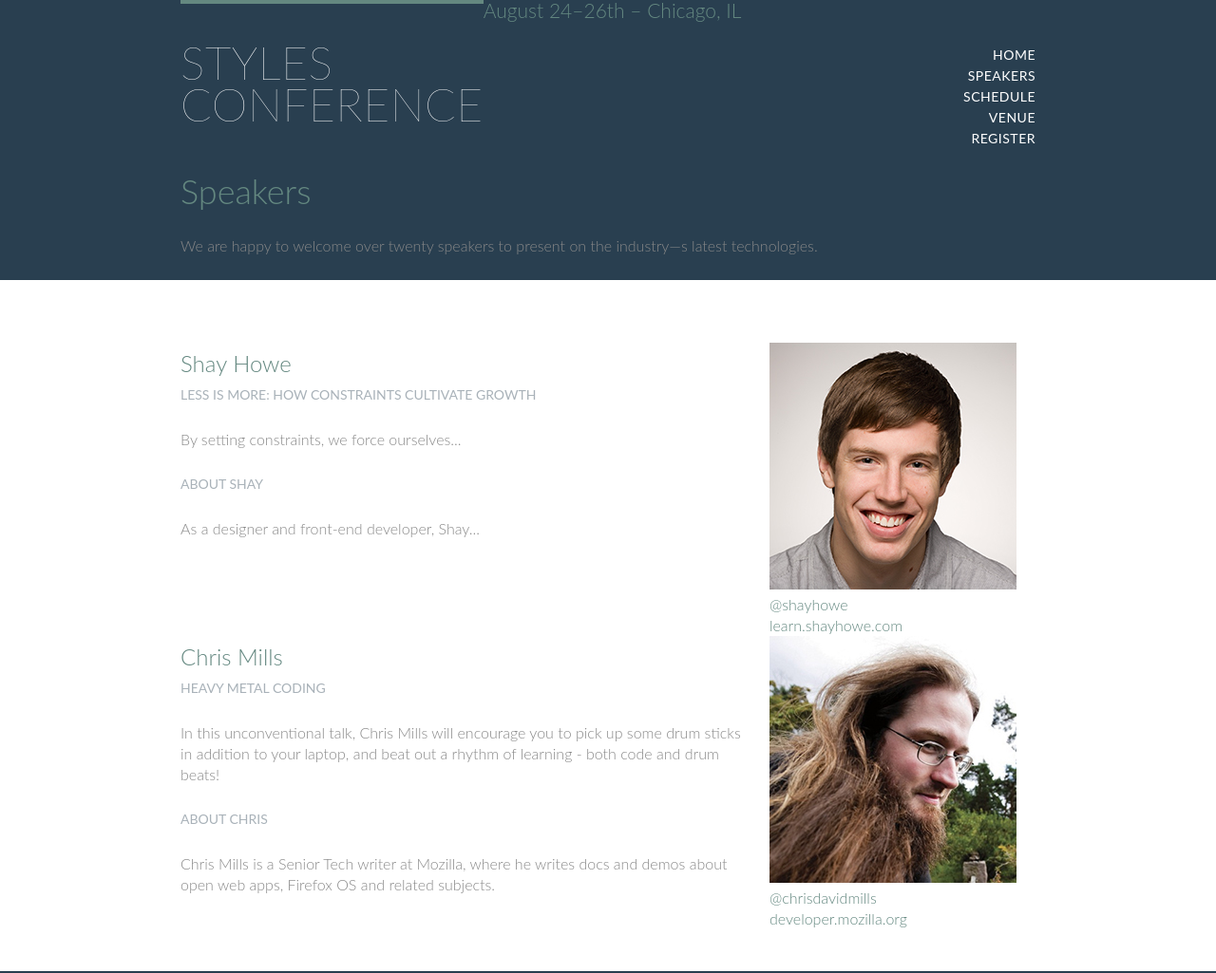
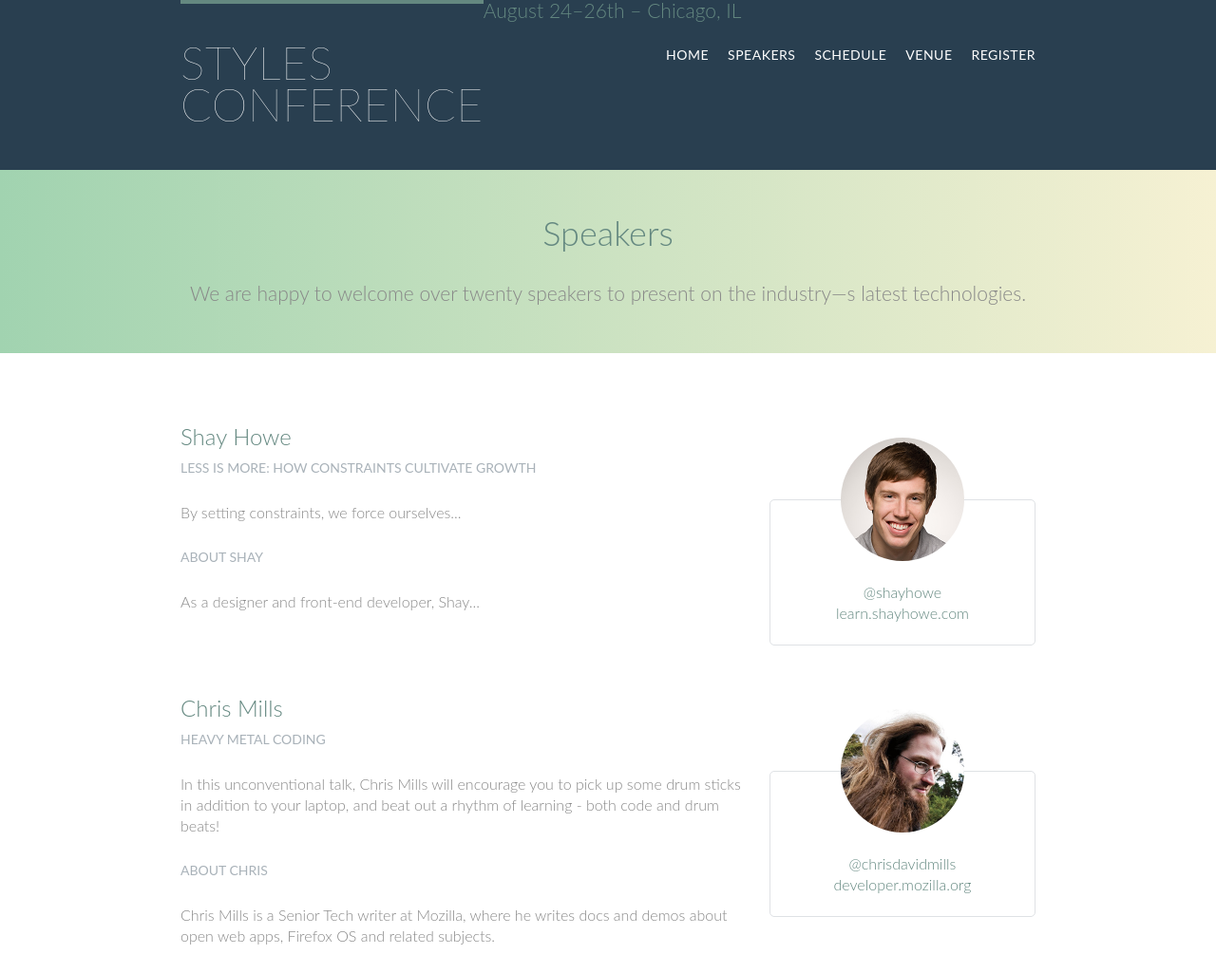
Before and after one commit to Pontebien/HTML-CSS-Course, a plain HTML site: page public_html/speakers.html in a window 1280 px wide. Shown: the top 1025 px of the page at 95% size. Drawn offline with Linux system fonts and the light colour scheme.

Commit message:
Updated styling for the media that I added to both the index.html, speakers.html and venue.html pages

```diff
--- a/public_html/assets/stylesheets/main.css
+++ b/public_html/assets/stylesheets/main.css
@@ -167,6 +167,16 @@ Primary Nav
     text-align: right;
 }
 
+.nav li {
+    display: inline-block;
+    margin: 0 10px;
+    vertical-align: top;
+}
+
+.nav li:last-child {
+    margin-right: 0;
+}
+
 /*
 Primary Footer
 */
@@ -251,6 +261,19 @@ cite, em {
 }
 
 /*
+Leads
+*/
+
+.lead {
+text-align: center;
+}
+
+.lead p {
+    font-size: 21px;
+    line-height: 33px;
+}
+
+/*
 Links
 */
 
@@ -291,8 +314,67 @@ p a {
 Rows
 */
 
+.row,
+.row-alt {
+    min-width: 960px;
+}
+
 .row {
     background: #fff;
-    min-width: 960px;
     padding: 66px 0 44px 0;
 }
+
+.row-alt {
+    background: #cbe2c1;
+    background: -webkit-linear-gradient(to right, #a1d3b0, #f6f1d3);
+    background: -moz-linear-gradient(to right, #a1d3b0, #f6f1d3);
+    background: linear-gradient(to right, #a1d3b0, #f6f1d3);
+    padding: 44px 0 22px 0;
+}
+
+.speaker-info {
+    border: 1px solid #dfe2e5;
+    border-radius: 5px;
+    margin-top: 88px;
+    padding-bottom: 22px;
+    text-align: center;
+}
+
+.speaker {
+    margin-bottom: 44px;
+}
+
+
+/*
+Images
+*/
+
+.teaser img {
+    border-radius: 5px;
+    display: block;
+    margin-bottom: 22px;
+    max-width: 100%;
+}
+
+.speaker-info img {
+    border-radius: 50%;
+    height: 130px;
+    margin: -66px 0 22px 0;
+    vertical-align: top;
+}
+
+/*
+Venue Page
+*/
+
+.venue-theatre {
+    margin-bottom: 66px;
+}
+
+.venue-hotel {
+    margin-bottom: 22px;
+}
+
+.venue-map {
+    height: 264px;
+}
```
